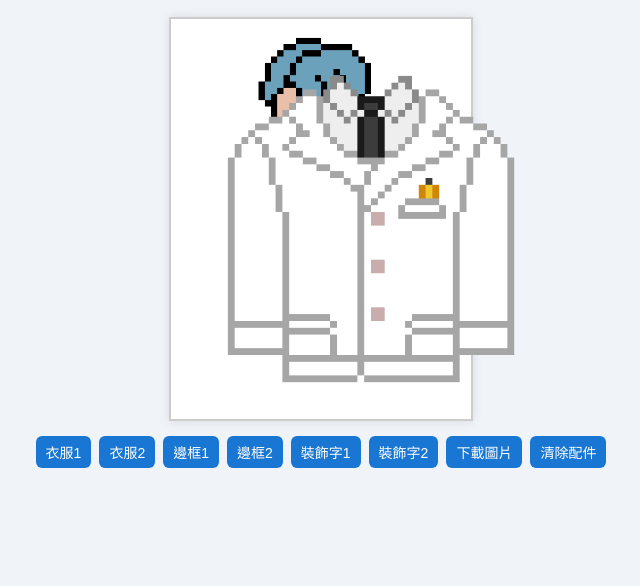
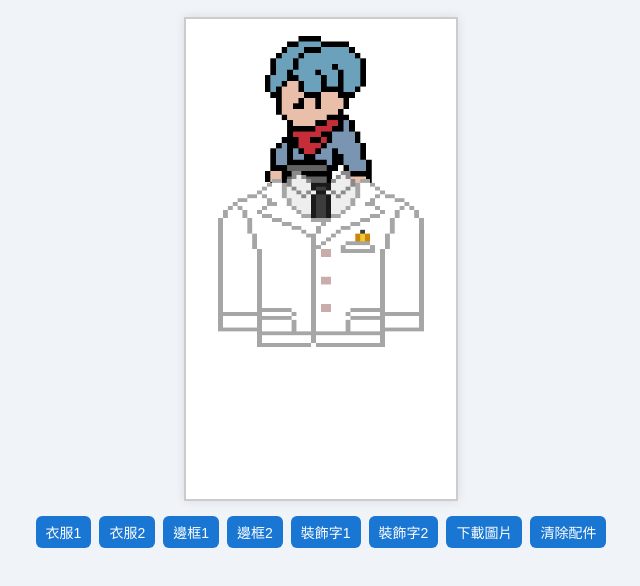
Before and after one commit to teresa11-d/father, a plain HTML site: page index.html in a window 1280 px wide. Both pictures are taken after a click on the button "衣服1". Shown: the part 86-672 px from the top of the page, without its empty margins (319-959 px from the left). Drawn offline with Linux system fonts and the light colour scheme.

Commit message:
Update index.html

```diff
--- a/index.html
+++ b/index.html
@@ -16,8 +16,8 @@
 
     #container {
       position: relative;
-      width: 300px;
-      height: 400px;
+      width: 270px;
+      height: 480px;
       border: 2px solid #ccc;
       background-color: #fff;
       margin-bottom: 15px;
@@ -84,7 +84,7 @@
     <button onclick="clearAccessories()">清除配件</button>
   </div>
 
-  <canvas id="canvas" width="300" height="400"></canvas>
+  <canvas id="canvas" width="1080" height="640"></canvas>
 
   <script>
     const container = document.getElementById('container');
@@ -93,8 +93,16 @@
       const img = document.createElement('img');
       img.src = src;
       img.className = 'item';
-      img.style.left = '50px';
-      img.style.top = '50px';
+      img.onload = () => {
+        // 自動縮小圖片到容器大小內
+        const maxWidth = container.clientWidth * 0.8;
+        const maxHeight = container.clientHeight * 0.8;
+        const ratio = Math.min(maxWidth / img.width, maxHeight / img.height, 1);
+        img.width = img.width * ratio;
+        img.height = img.height * ratio;
+        img.style.left = ((container.clientWidth - img.width) / 2) + 'px';
+        img.style.top = ((container.clientHeight - img.height) / 2) + 'px';
+      };
       img.style.zIndex = zIndex;
       makeDraggable(img);
       container.appendChild(img);
```
